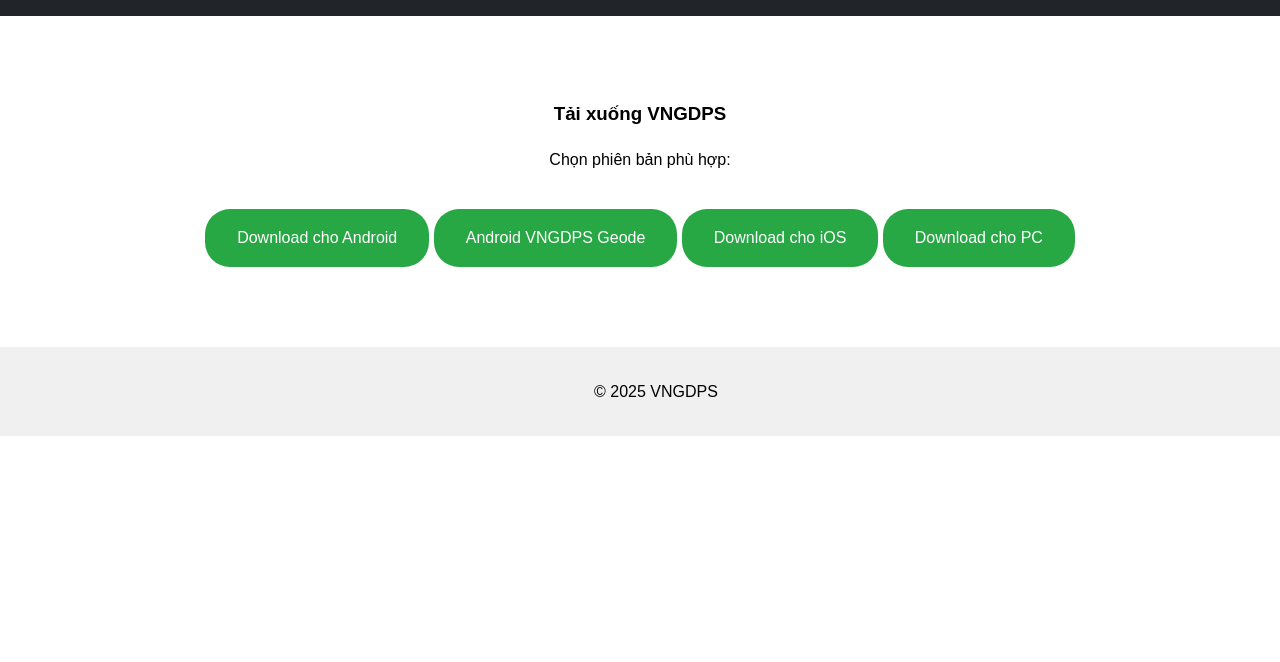
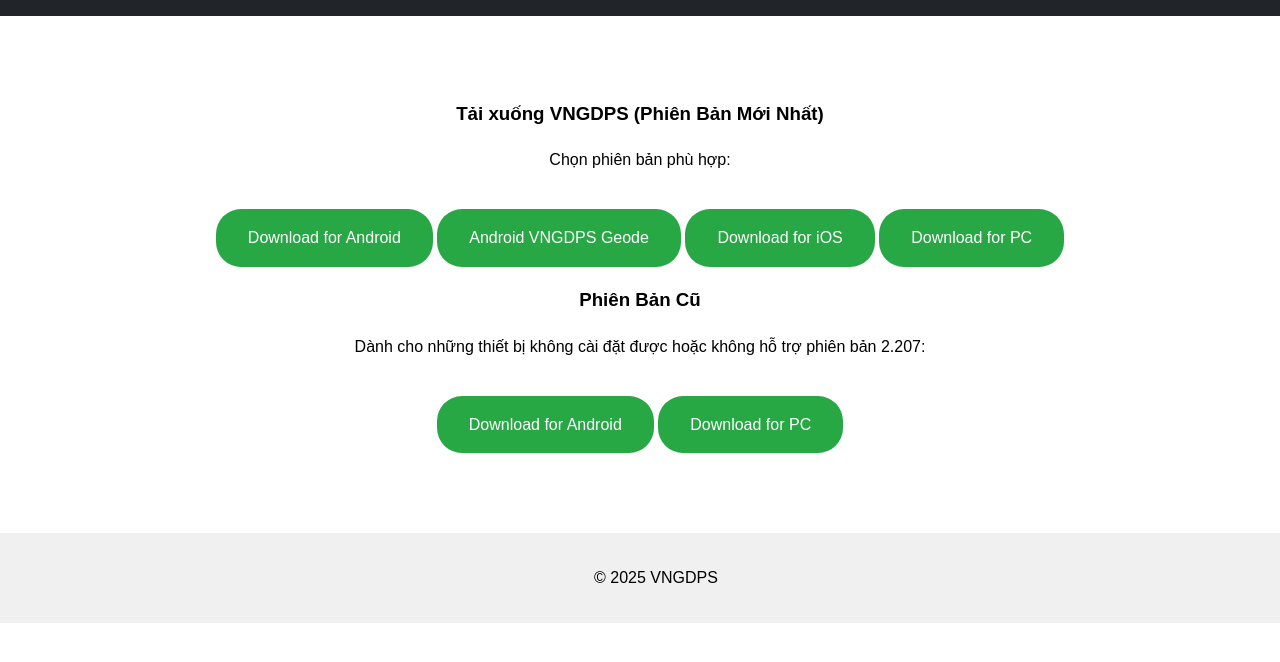
Before and after one commit to Minhsanggd/VNGDPS-Website, a plain HTML site: page download.html in a window 1280 px wide. Shown: the top 662 px of the page. Drawn offline with Linux system fonts and the light colour scheme.

Commit message:
Add files via upload

```diff
--- a/download.html
+++ b/download.html
@@ -26,12 +26,16 @@
 
     <main>
         <section class="download-section">
-            <h3>Tải xuống VNGDPS</h3>
+            <h3>Tải xuống VNGDPS (Phiên Bản Mới Nhất)</h3>
             <p>Chọn phiên bản phù hợp:</p>
-            <a href="https://www.mediafire.com/file/7qtfou14m0861dg/VNGDPS+2.207+Android.zip" class="download-button green" target="_blank">Download cho Android</a>
+            <a href="https://www.mediafire.com/file/7qtfou14m0861dg/VNGDPS+2.207+Android.zip" class="download-button green" target="_blank">Download for Android</a>
             <a href="https://www.mediafire.com/file/9qw8udlub8lkidn/VNGDPSGeode.apk" class="download-button green" target="_blank">Android VNGDPS Geode</a>
-            <a href="https://www.mediafire.com/file/zd8vrxoz871y2lf/VNGDPS.ipa" class="download-button green" target="_blank">Download cho iOS</a>
-            <a href="https://www.mediafire.com/file/00p3wl553lv2b8l/VNGDPS+2.207.zip" class="download-button green" target="_blank">Download cho PC</a>
+            <a href="https://www.mediafire.com/file/zd8vrxoz871y2lf/VNGDPS.ipa" class="download-button green" target="_blank">Download for iOS</a>
+            <a href="https://www.mediafire.com/file/00p3wl553lv2b8l/VNGDPS+2.207.zip" class="download-button green" target="_blank">Download for PC</a>
+            <h3>Phiên Bản Cũ</h3>
+            <p>Dành cho những thiết bị không cài đặt được hoặc không hỗ trợ phiên bản 2.207:</p>
+            <a href="https://www.mediafire.com/file/x4j4xp0ysyj9c1h/VNGDPS.apk/file" class="download-button green" target="_blank"> Download for Android</a>
+            <a href="https://www.mediafire.com/file/f00s6kgfv5qm402/VNGDPS.zip/file" class="download-button green" target="_blank">Download for PC</a>
         </section>
     </main>
 
```
